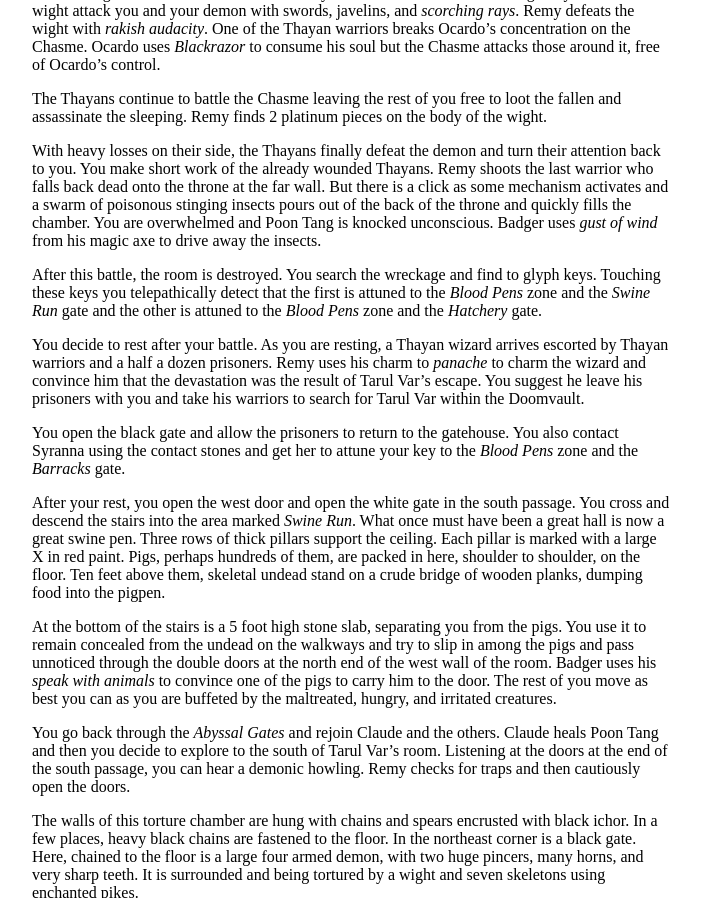
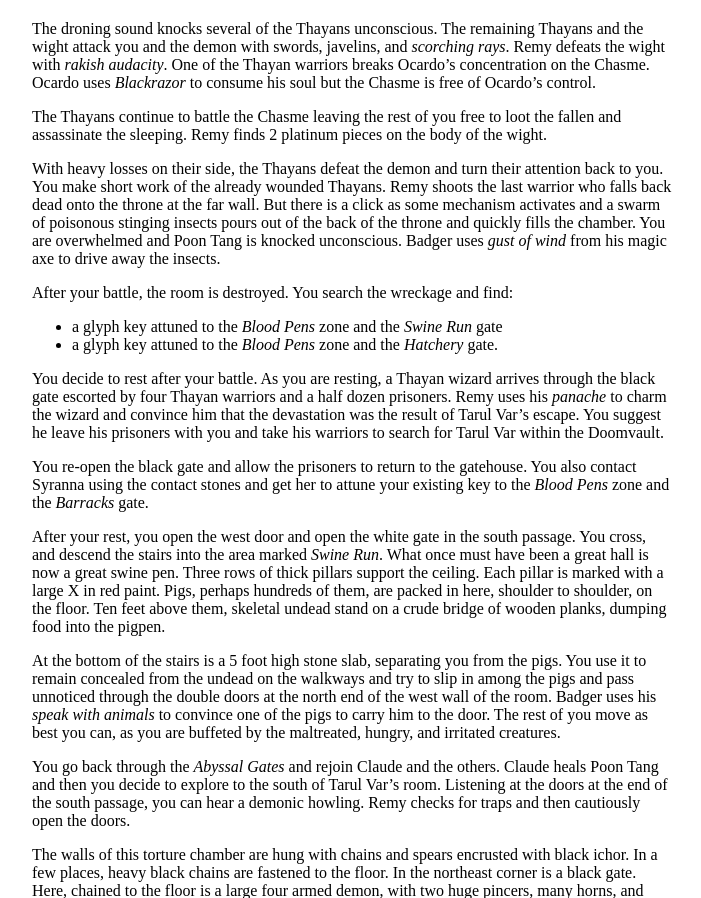
Before and after one commit to paulsinnett/yawningportal, a Jekyll site: the page built from thay2.md, in a window 1280 px wide and 1400 px high, scrolled down 2632 px. Shown: the part 276-1174 px from the top of the window, without its empty margins (288-989 px from the left). Built offline with Jekyll 4.4.1, drawn with Linux system fonts in a browser that asks for light colours; our own code applies the rules of GitHub Pages for plain Markdown files; some of the changed text lies outside the part shown; grey boxes are pictures that could not be loaded.

Commit message:
corrections

```diff
--- a/thay2.md
+++ b/thay2.md
@@ -1,26 +1,28 @@
 # Dead in Thay: Part 2
 
-Claude explains the nature of the curse on Remy's bow. The first time Remy attacked with the bow, he became cursed. It gives him advantage on attacks against that type of creature but disadvantage on attacks against everything else. Claude casts _remove curse_ on Remy to break the current curse. If Remy were to fire the bow again, he will become cursed again. Claude thinks he may be able to remove the curse on the item with enough time and resources.
+Claude explains the nature of the curse on Remy's bow. The first time Remy attacked with the bow, he became focused on that type of creature. (It gives him advantage on attacks against that type of creature but disadvantage on attacks against everything else.) Claude casts _remove curse_ on Remy to break the current curse. If Remy were to fire the bow again, he will be cursed to focus on a that type of creature again. Claude thinks he may be able to remove the curse on the item given time and resources.
 
 You are at a crossroads with doors leading in each direction. Ocardo and Remy decide to try the doors to the east. These doors are inlaid with brass filigree, marking out the shapes of angelic figures. Remy determines that the doors are not trapped and opens them. Magical darkness flows out of the opening and you feel your life draining. Remy backs out of the darkness but Ocardo is able to see into the void. Unfortunately there is nothing to see. You send Nine into the void beyond the doors to see what will happen. The golem begins to float away into the darkness. Ocardo uses his _lightning lure_ to catch Nine before it drifts away. However, instead of damaging the golem, the magical lightning heals its wounds. Ocardo closes the doors and the magical darkness dissipates.
 
-You try the doors to the west next. They open on a well appointed living quarters. Rich tapestries line the walls and standing screens divide the space into smaller sections containing couches, tables, and desks. The room contains four dread warriors, who immediately attack. Claude blasts one with a _sacred flame_ attack. Badger flies into a rage and attacks one of the dread warriors hand to hand. As if possessed by an external malign influence, a dread warrior throws a _fire bolt_ at Badger. Ocardo attacks another with an _eldritch blast_ but again a dread warrior's eyes glow brightly as it throws a _ray of frost_ back.
+You try the doors to the west next. They open on a well appointed living quarters. Rich tapestries line the walls and standing screens divide the space into smaller sections containing couches, tables, and desks. The room contains four dread warriors, who immediately attack. Claude blasts one with a _sacred flame_ attack. Badger flies into a rage and attacks one of the dread warriors hand to hand.
 
-Whelm is eager to join the battle and has Chas throw it into the mêlée. A large sphere of poisonous yellowy green fog emerges in the corridor and starts to sweep slowly among you. Dave is choked by the fog, but he manages to activate Wave's _cube of force_ to create a safe area for you. Nine wades through the poison to attack the dread warriors and Remy manages to skewer one of the warriors with his rapier. The dread warriors attack and slash the golem furiously.
+As if possessed by an external influence a dread warrior's eyes glow white and throws a _fire bolt_ at Badger. Ocardo attacks another with an _eldritch blast_ but again a dread warrior's eyes glow brightly as it throws a _ray of frost_ back.
 
-Poon Tang dives through the fray and through the dividing screens and comes face to face with a hideous but smartly attired undead wizard. "You are a fool to think you can defeat Tarul Var!"
+Whelm is eager to join the battle and has Chas throw it into the mêlée. A large sphere of poisonous yellowy green fog emerges in the corridor and starts to spread slowly among you. Dave is choked by the fog, but he manages to activate Wave's _cube of force_ to create a safe area for you. Nine wades through the poison to attack the dread warriors and Remy manages to skewer one of the warriors with his rapier. The dread warriors attack and slash the golem furiously.
 
-![a finely dressed lich](https://media-waterdeep.cursecdn.com/avatars/thumbnails/6557/613/236/315/636987995859718998.jpeg "Tarul Var")
+Poon Tang dives into the fray, through the dividing screens, and comes face to face with a hideous but smartly attired lich. "You are a fool to think you can defeat Tarul Var!"
+
+![a finely dressed undead wizard](https://media-waterdeep.cursecdn.com/avatars/thumbnails/6557/613/236/315/636987995859718998.jpeg "Tarul Var")
 
 Claude fires a _guiding bolt_ at the creature but he misses. Tarul Var reaches out an touches Poon Tang. She is frozen by his _paralysing touch_.
 
-Badger continues to rage at a dread warrior and slices it into pieces. But Tarul Var, possesses another of the warriors and throws another _fire bolt_ at him. Ocardo hurls an _eldritch blast_ at the lich and Chas throws Whelm. Enraged by this sudden onslaught, Tarul Var casts a out a _circle of death_ around him and severely damages those around him.
+Badger continues to rage at a dread warrior and slices it into pieces. But Tarul Var, possesses one of the warriors and throws another _fire bolt_ at him. Ocardo hurls an _eldritch blast_ at the lich and Chas throws Whelm. Enraged by this sudden onslaught, Tarul Var casts a out a _circle of death_ around him. You can feel your skin rotting in the necrotic magic.
 
-Claude hits the lich with a _guiding bolt_ and Badger then manages to get a hit on the Tarul Var, but the lich uses _benign transposition_ to instantaneously swap positions with one of the dread warriors. Ocardo attempts to strike him down with an _eldritch blast_ but the lich uses a _counterspell_ to neutralise the arcane magic. Chas casts _spiritual weapon_ to keep the dread warriors busy while he heals himself.
+Claude hits the lich with a _guiding bolt_ and Badger then manages to get a hit on the Tarul Var, but the lich uses _benign transposition_ to instantaneously swap positions with one of the dread warriors. Ocardo attempts to strike him down with an _eldritch blast_ but the lich uses a _counterspell_ to neutralise the warlock magic. Chas casts _spiritual weapon_ to keep the dread warriors busy while he heals himself.
 
-Tarul Var casts _Evard's black tentacles_ to fill the room with squirming ebony tentacles. They grab hold of Nine and Chas. Nine manages to fight free but Chas is strangled and knocked unconscious. Claude heals Poon Tang while Badger continues to attack the lich and the last dread warrior. Ocardo blasts them with a _cone of cold_.
+Tarul Var casts _Evard's black tentacles_ to fill the room with squirming ebony tentacles. They grab hold of Nine and Chas but Remy manages to evade. Nine manages to fight free but Chas is strangled and knocked unconscious. Claude heals Poon Tang while Badger continues to attack the lich and the last dread warrior. Ocardo blasts them with a _cone of cold_.
 
-"Enough," says Tarul Var, "let me go free and I can offer you my glyph, my key, and two pieces of lore."
+"Enough," says Tarul Var, "let me go free and I offer you my glyph, my key, and two pieces of lore."
 
 You decide he is too dangerous to be let free and try to destroy him here. But the lich casts a spell and vanishes from the room. Ocardo rescues Chas from the black tentacles and administers a potion of healing.
 
@@ -36,29 +38,27 @@
 Badger attempts to bypass the _arcane lock_ with a _passwall_ spell, but that spell appears to be magically warded here. Instead, Poon Tang decides to smash her way in. Inside the smashed drawer, you find:
 
 - a flat box of black wood that detects as evocation magic
-- a gold coffer wrought to look like a sleeping dragon with violet garnet eyes
+- a gold coffer wrought as a sleeping dragon with eyes of violet garnet
 
 Inside the coffer is:
 
 - 200 platinum pieces
 - a dark, smooth river rock which detects as magic
 
-Claude casts _identify_ on the rock. It is a loadstone: a stone cursed to slow and weigh you down should you attempt to attune to it.
-
-The box contains parchment. Fortunately, you notice that the top sheet contains runes that would explode if read. You close the box without reading the runes.
+Claude casts _identify_ on the rock. It is a loadstone: a stone cursed to slow and weigh you down should you attempt to attune to it. The box contains parchment. Fortunately, you notice that the top sheet contains explosive runes that trigger if read. You close the box carefully without reading the runes.
 
 A search of the fallen dread warriors turns up:
 
-- 2 +1 battle axes
+- two +1 battle axes
 - a suit of +1 chain mail
 
-You give the armour to Dave and you take a short rest. Ocardo electrocutes Nine a few times to heal it.
+You give the armour to Dave. Ocardo electrocutes Nine a few times to heal it. And the rest of you take a short rest in Tarul Var's Quarters.
 
-You spend some time searching the immediate area for any trace of Tarul Var, but you find nothing. You backtrack through the room marked _Abyssal Gates_ on your map and back up through corridor with the pit traps in it, crossing the white gate, and taking the north east fork leading to the area marked _Blood Pens_. The corridor ends in double doors.
+After your rest, you spend some time searching the immediate area for Tarul Var's tracks. You find nothing. You backtrack through the room marked _Abyssal Gates_ on your map and back up through the corridor with the pit traps in it, crossing the white gate, and taking the north east fork leading to the area marked _Blood Pens_. The corridor ends in double doors.
 
 The doors open into an area marked _Vermin Halls_ on your map. The sunken floor of this huge hall is covered in dead insects, their dried shells shifting and whispering in a faint breeze. Dozens of demonic faces are carved in the white marble walls of the chamber, slight gusts whistling from each of their open mouths. Down the center of the chamber, toward the doors at the far end, a series of black stone platforms are set like oversized stepping stones.
 
-You decide this must be some form of trap. Ocardo casts fly on himself, Poon, and Badger. Remy uses his whistle. You fly through the hall and open the doors at the far end but find only an empty cupboard. On your way back, you discover secret doors in the south wall. You take the one furthest to the east. It opens into a south passage leading south into a makeshift barracks.
+You decide this must be some form of trap. Ocardo casts _fly_ on himself, Poon, and Badger. Remy uses his whistle. You fly through the hall and open the doors at the far end but find only an empty cupboard. On your way back, you discover secret doors in the south wall. You take the one furthest to the east. It opens into a south passage leading south into a makeshift barracks.
 
 Rough cots scattered across the floor contrast with the décor in the east end of the room, which contains a great seat of white marble. Some of the magic lights are shrouded, so that side of the room is dimly lit.
 
@@ -68,28 +68,31 @@
 
 ![a fly demon](https://media-waterdeep.cursecdn.com/avatars/thumbnails/8/808/372/315/636319262852869119.jpeg "Chasme")
 
-The droning sound knocks several of the Thayans unconscious. The remaining Thayans and the wight attack you and your demon with swords, javelins, and _scorching rays_. Remy defeats the wight with _rakish audacity_. One of the Thayan warriors breaks Ocardo's concentration on the Chasme. Ocardo uses _Blackrazor_ to consume his soul but the Chasme attacks those around it, free of Ocardo's control.
+The droning sound knocks several of the Thayans unconscious. The remaining Thayans and the wight attack you and the demon with swords, javelins, and _scorching rays_. Remy defeats the wight with _rakish audacity_. One of the Thayan warriors breaks Ocardo's concentration on the Chasme. Ocardo uses _Blackrazor_ to consume his soul but the Chasme is free of Ocardo's control.
 
 The Thayans continue to battle the Chasme leaving the rest of you free to loot the fallen and assassinate the sleeping. Remy finds 2 platinum pieces on the body of the wight.
 
-With heavy losses on their side, the Thayans finally defeat the demon and turn their attention back to you. You make short work of the already wounded Thayans. Remy shoots the last warrior who falls back dead onto the throne at the far wall. But there is a click as some mechanism activates and a swarm of poisonous stinging insects pours out of the back of the throne and quickly fills the chamber. You are overwhelmed and Poon Tang is knocked unconscious. Badger uses _gust of wind_ from his magic axe to drive away the insects.
+With heavy losses on their side, the Thayans defeat the demon and turn their attention back to you. You make short work of the already wounded Thayans. Remy shoots the last warrior who falls back dead onto the throne at the far wall. But there is a click as some mechanism activates and a swarm of poisonous stinging insects pours out of the back of the throne and quickly fills the chamber. You are overwhelmed and Poon Tang is knocked unconscious. Badger uses _gust of wind_ from his magic axe to drive away the insects.
 
-After this battle, the room is destroyed. You search the wreckage and find to glyph keys. Touching these keys you telepathically detect that the first is attuned to the _Blood Pens_ zone and the _Swine Run_ gate and the other is attuned to the _Blood Pens_ zone and the _Hatchery_ gate.
+After your battle, the room is destroyed. You search the wreckage and find:
 
-You decide to rest after your battle. As you are resting, a Thayan wizard arrives escorted by Thayan warriors and a half a dozen prisoners. Remy uses his charm to _panache_ to charm the wizard and convince him that the devastation was the result of Tarul Var's escape. You suggest he leave his prisoners with you and take his warriors to search for Tarul Var within the Doomvault.
+- a glyph key attuned to the _Blood Pens_ zone and the _Swine Run_ gate
+- a glyph key attuned to the _Blood Pens_ zone and the _Hatchery_ gate.
 
-You open the black gate and allow the prisoners to return to the gatehouse. You also contact Syranna using the contact stones and get her to attune your key to the _Blood Pens_ zone and the _Barracks_ gate.
+You decide to rest after your battle. As you are resting, a Thayan wizard arrives through the black gate escorted by four Thayan warriors and a half dozen prisoners. Remy uses his _panache_ to charm the wizard and convince him that the devastation was the result of Tarul Var's escape. You suggest he leave his prisoners with you and take his warriors to search for Tarul Var within the Doomvault.
 
-After your rest, you open the west door and open the white gate in the south passage. You cross and descend the stairs into the area marked _Swine Run_. What once must have been a great hall is now a great swine pen. Three rows of thick pillars support the ceiling. Each pillar is marked with a large X in red paint. Pigs, perhaps hundreds of them, are packed in here, shoulder to shoulder, on the floor. Ten feet above them, skeletal undead stand on a crude bridge of wooden planks, dumping food into the pigpen.
+You re-open the black gate and allow the prisoners to return to the gatehouse. You also contact Syranna using the contact stones and get her to attune your existing key to the _Blood Pens_ zone and the _Barracks_ gate.
 
-At the bottom of the stairs is a 5 foot high stone slab, separating you from the pigs. You use it to remain concealed from the undead on the walkways and try to slip in among the pigs and pass unnoticed through the double doors at the north end of the west wall of the room. Badger uses his _speak with animals_ to convince one of the pigs to carry him to the door. The rest of you move as best you can as you are buffeted by the maltreated, hungry, and irritated creatures.
+After your rest, you open the west door and open the white gate in the south passage. You cross, and descend the stairs into the area marked _Swine Run_. What once must have been a great hall is now a great swine pen. Three rows of thick pillars support the ceiling. Each pillar is marked with a large X in red paint. Pigs, perhaps hundreds of them, are packed in here, shoulder to shoulder, on the floor. Ten feet above them, skeletal undead stand on a crude bridge of wooden planks, dumping food into the pigpen.
+
+At the bottom of the stairs is a 5 foot high stone slab, separating you from the pigs. You use it to remain concealed from the undead on the walkways and try to slip in among the pigs and pass unnoticed through the double doors at the north end of the west wall of the room. Badger uses his _speak with animals_ to convince one of the pigs to carry him to the door. The rest of you move as best you can, as you are buffeted by the maltreated, hungry, and irritated creatures.
 
 You go back through the _Abyssal Gates_ and rejoin Claude and the others. Claude heals Poon Tang and then you decide to explore to the south of Tarul Var's room. Listening at the doors at the end of the south passage, you can hear a demonic howling. Remy checks for traps and then cautiously open the doors.
 
-The walls of this torture chamber are hung with chains and spears encrusted with black ichor. In a few places, heavy black chains are fastened to the floor. In the northeast corner is a black gate. Here, chained to the floor is a large four armed demon, with two huge pincers, many horns, and very sharp teeth. It is surrounded and being tortured by a wight and seven skeletons using enchanted pikes.
+The walls of this torture chamber are hung with chains and spears encrusted with black ichor. In a few places, heavy black chains are fastened to the floor. In the northeast corner is a black gate. Here, chained to the floor is a large four armed demon, with two huge pincers, many horns, and very sharp teeth. It is surrounded, and being tortured by, a wight and seven skeletons using enchanted pikes.
 
 ![a large four armed demon with huge pincers, horns, and claws](https://media-waterdeep.cursecdn.com/avatars/thumbnails/67/728/300/236/636460780932394713.png "Tortured demon")
 
-Ocardo steps in and casts _cone of cold_ wiping out most of the skeletons. Badger takes on the wight, while Dave and Nine smash the remaining skeleton into fragments. Remy sneak attacks the wight and takes it down. Ocardo casts _banishment_ to return the tortured demon to its own plane.
+Ocardo steps in and casts a _cone of cold_ wiping out most of the skeletons. Badger takes on the wight, while Dave and Nine smash the remaining skeleton into fragments. Remy sneak attacks the wight and takes it down. Ocardo casts _banishment_ to return the tortured demon to its own plane.
 
-Each of the skeletons held a magically enchanted pike. The enchantment will last for one hour. The wight carried a magic +1 pike.
+Each of the skeletons held a magically enchanted pike. This enchantment will last for one hour. The wight carried a magic +1 pike.
```
